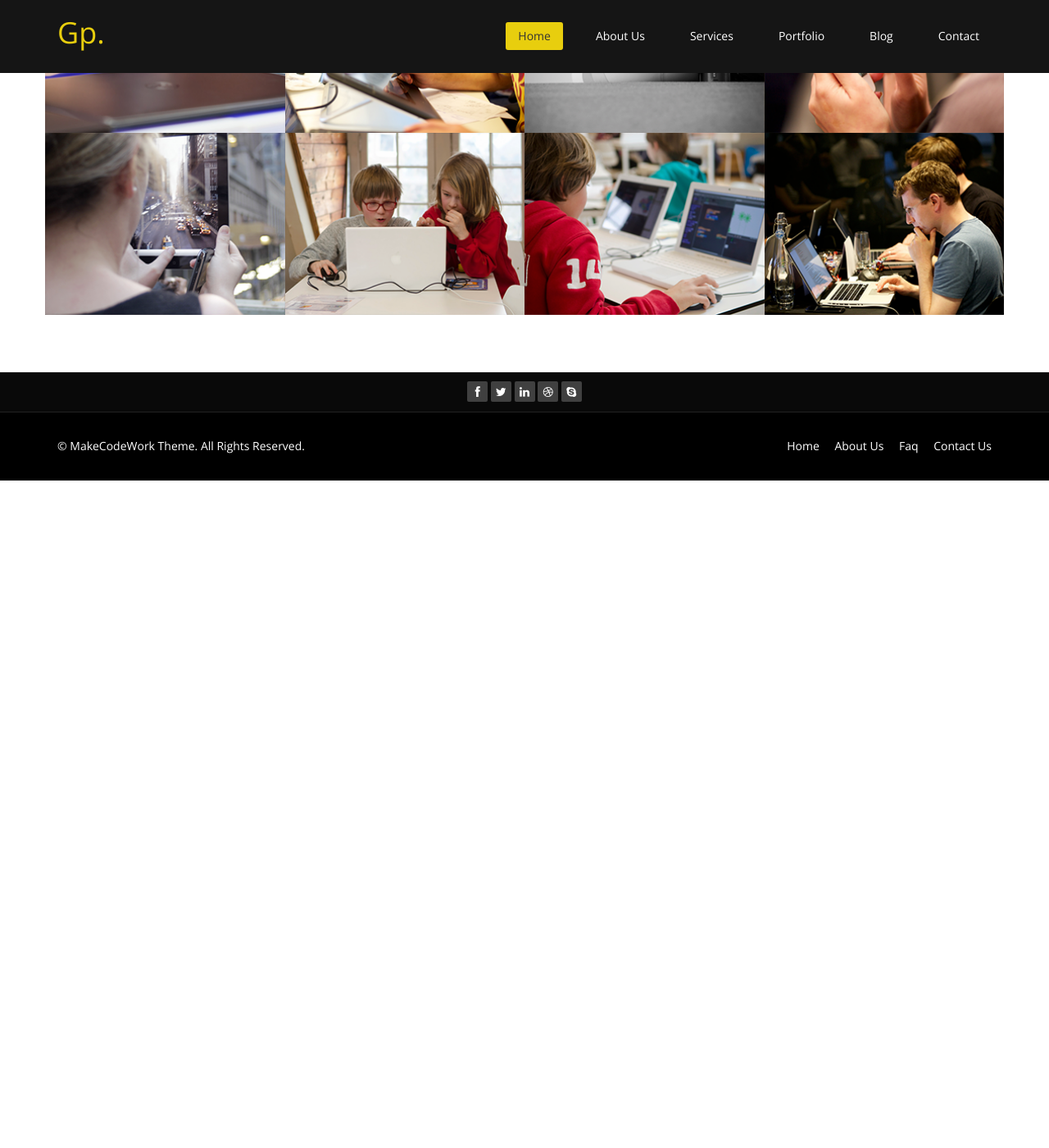
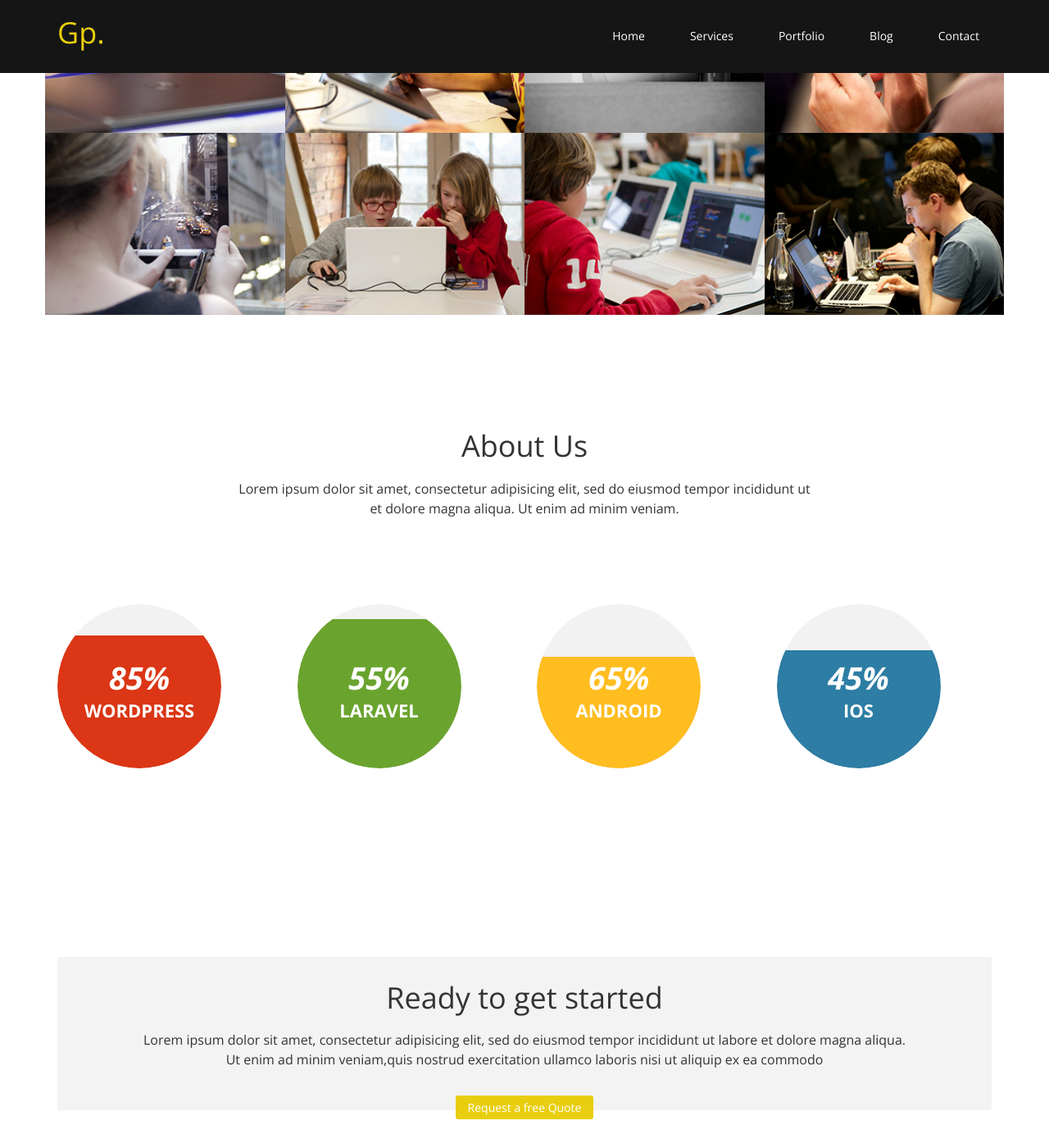
Before and after one commit to makecodework/makecodework.github.io, a Jekyll site: the page built from index.html, in a window 1280 px wide and 1400 px high, scrolled down 1678 px. Shown: the whole window at 82% size. Built offline with Jekyll 4.4.1, drawn with Linux system fonts in a browser that asks for light colours; before the commit the page ends 2264 px from its top, so only the background shows below that; some of the changed text lies outside the part shown.

Commit message:
add section - about and ReadyToGetStarted
ReadyToGetStarted section is for ordering

```diff
--- /dev/null
+++ b/_data/features.yaml
@@ -0,0 +1,44 @@
+- id: features
+  title: Features
+  description: Lorem ipsum dolor sit amet, consectetur adipisicing elit, sed do eiusmod tempor incididunt ut <br> et dolore magna aliqua. Ut enim ad minim veniam.
+  items:
+    - title:  Fresh and Clean
+      meta: Lorem ipsum dolor sit amet, consectetur adipisicing elit
+      icon: fa-laptop
+      categories: features
+    - title:  Retina ready
+      meta: Lorem ipsum dolor sit amet, consectetur adipisicing elit
+      icon: fa-comments
+      categories: features
+    - title:  Easy to customize
+      meta: Lorem ipsum dolor sit amet, consectetur adipisicing elit
+      icon: fa-cloud-download
+      categories: features
+    - title:  Adipisicing elit
+      meta: Lorem ipsum dolor sit amet, consectetur adipisicing elit
+      icon: fa-leaf
+      categories: features
+    - title:  Sed do eiusmod
+      meta: Lorem ipsum dolor sit amet, consectetur adipisicing elit
+      icon: fa-cogs
+      categories: features
+    - title:  Labore et dolore
+      meta: Lorem ipsum dolor sit amet, consectetur adipisicing elit
+      icon: fa-heart
+      categories: features
+- id: about
+  title: About Us
+  description: Lorem ipsum dolor sit amet, consectetur adipisicing elit, sed do eiusmod tempor incididunt ut <br> et dolore magna aliqua. Ut enim ad minim veniam.
+  items:
+    - percent: 85%
+      name: wordpress
+      class: wp
+    - percent: 55%
+      name: Laravel
+      class: html
+    - percent: 65%
+      name: Android
+      class: css
+    - percent: 45%
+      name: iOS
+      class: joomla
--- a/_includes/nav.html
+++ b/_includes/nav.html
@@ -13,12 +13,11 @@
 
       <div class="collapse navbar-collapse navbar-right">
         <ul class="nav navbar-nav">
-          <li class="active"><a href="index.html">Home</a></li>
-          <li><a href="about-us.html">About Us</a></li>
-          <li><a href="services.html">Services</a></li>
-          <li><a href="portfolio.html">Portfolio</a></li>
-          <li><a href="blog.html">Blog</a></li>
-          <li><a href="contact-us.html">Contact</a></li>
+          <li class="{% if page.url == '/index.html' %} active {% endif %}"><a href="index.html">Home</a></li>
+          <li class="{% if page.url == '/services.html' %} active {% endif %}"><a href="services.html">Services</a></li>
+          <li class="{% if page.url == '/portfolio.html' %} active {% endif %}"><a href="portfolio.html">Portfolio</a></li>
+          <li class="{% if page.url == '/blog.html' %} active {% endif %}"><a href="{{site.baseurl}}/blog.html">Blog</a></li>
+          <li class="{% if page.url == '/contact-us.html' %} active {% endif %}"><a href="contact-us.html">Contact</a></li>
         </ul>
       </div>
     </div>
--- /dev/null
+++ b/blog.html
@@ -0,0 +1,3 @@
+---
+layout: default
+---
--- a/index.html
+++ b/index.html
@@ -6,19 +6,27 @@ layout: default
 <section id="feature">
   <div class="container">
     <div class="center wow fadeInDown">
-      <h2>Features</h2>
-      <p class="lead">Lorem ipsum dolor sit amet, consectetur adipisicing elit, sed do eiusmod tempor incididunt ut <br> et dolore magna aliqua. Ut enim ad minim veniam</p>
+      {% for feat in site.data.features %}
+        {% if feat.id == 'features' %}
+          <h2>{{feat.title}}</h2>
+          <p class="lead">{{feat.description}}</p>
+        {% endif %}
+      {% endfor %}
     </div>
     <div class="row">
       <div class="features">
-        {% for feat in site.categories.features %}
-        <div class="col-md-4 col-sm-6 wow fadeInDown" data-wow-duration="1000ms" data-wow-delay="600ms">
-          <div class="feature-wrap">
-            <i class="fa {{feat.icon}}"></i>
-            <h2>{{feat.title}}</h2>
-            <h3>{{feat.meta}}</h3>
-          </div>
-        </div>
+        {% for feat in site.data.features %}
+        {% if feat.id == 'features' %}
+          {% for f in feat.items %}
+            <div class="col-md-4 col-sm-6 wow fadeInDown" data-wow-duration="1000ms" data-wow-delay="600ms">
+              <div class="feature-wrap">
+                <i class="fa {{f.icon}}"></i>
+                <h2>{{f.title}}</h2>
+                <h3>{{f.meta}}</h3>
+              </div>
+            </div>
+            {% endfor %}
+          {% endif %}
         {% endfor %}
       </div>
     </div>
@@ -54,3 +62,42 @@ layout: default
     </div>
   </div>
 </section>
+<section id="about">
+  <div class="container">
+    <div class="center wow fadeInDown">
+        {% for about in site.data.features %}
+          {% if about.id == 'about' %}
+            <h2>{{ about.title }}</h2>
+            <p class="lead">{{ about.description }}</p>
+          {% endif %}
+        {% endfor %}
+      </div>
+      <div class="row">
+        {% for about in site.data.features %}
+          {% if about.id == 'about' %}
+            {% for item in about.items %}
+              <div class="col-sm-3">
+                <div class="sinlge-skill wow fadeInDown" data-wow-duration="1000ms" data-wow-delay="300ms">
+                  <div class="{{item.class}}-skill">
+                    <p><em>{{ item.percent }}</em></p>
+                    <p>{{ item.name }}</p>
+                  </div>
+                </div>
+              </div>
+            {% endfor %}
+          {% endif %}
+        {% endfor %}
+      </div>
+  </div>
+</section>
+<section>
+  <div class="container">
+    <div class="get-started center wow fadeInDown">
+      <h2>Ready to get started</h2>
+      <p class="lead">Lorem ipsum dolor sit amet, consectetur adipisicing elit, sed do eiusmod tempor incididunt ut labore et dolore magna aliqua. <br> Ut enim ad minim veniam,quis nostrud exercitation ullamco laboris nisi ut aliquip ex ea commodo</p>
+      <div class="request">
+        <h4><a href="#">Request a free Quote</a></h4>
+      </div>
+    </div>
+  </div>
+</section>
```
Also changed, not shown: _posts/features/2019-12-27-welcome-to-retina.md (+1 -1 lines), _posts/portfolio/2019-12-27-welcome-to-portfolio1.markdown (deleted, +0 -7 lines), 1 other file.
